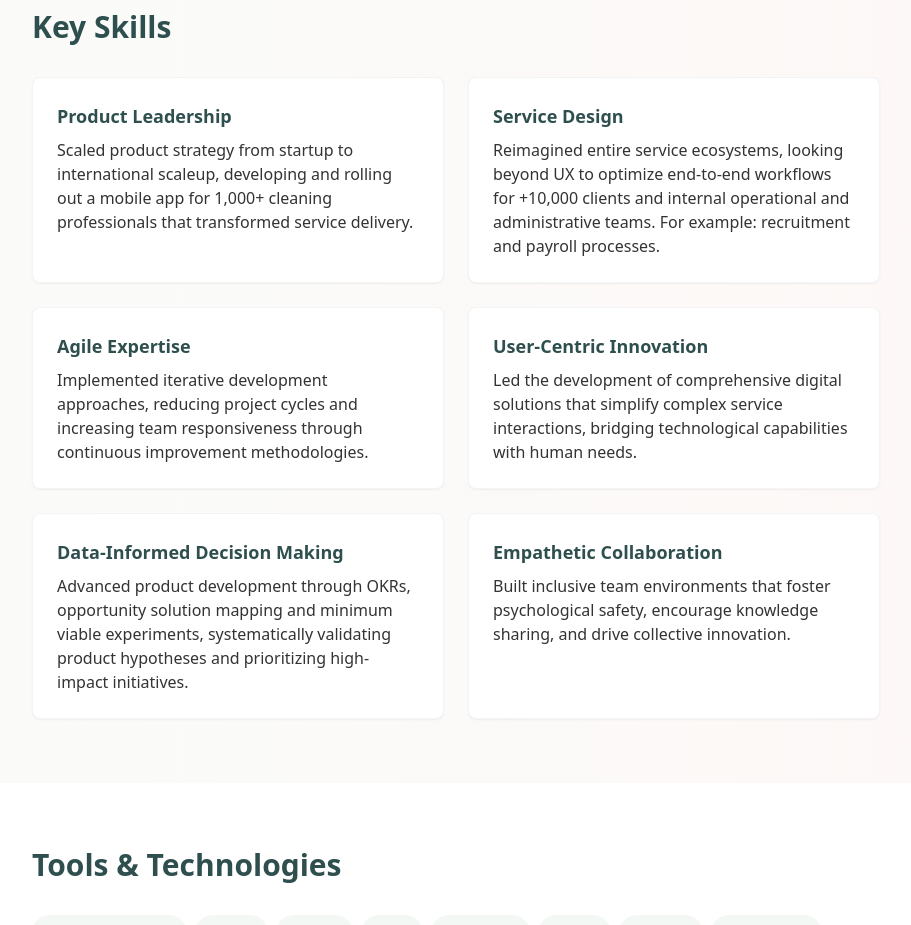
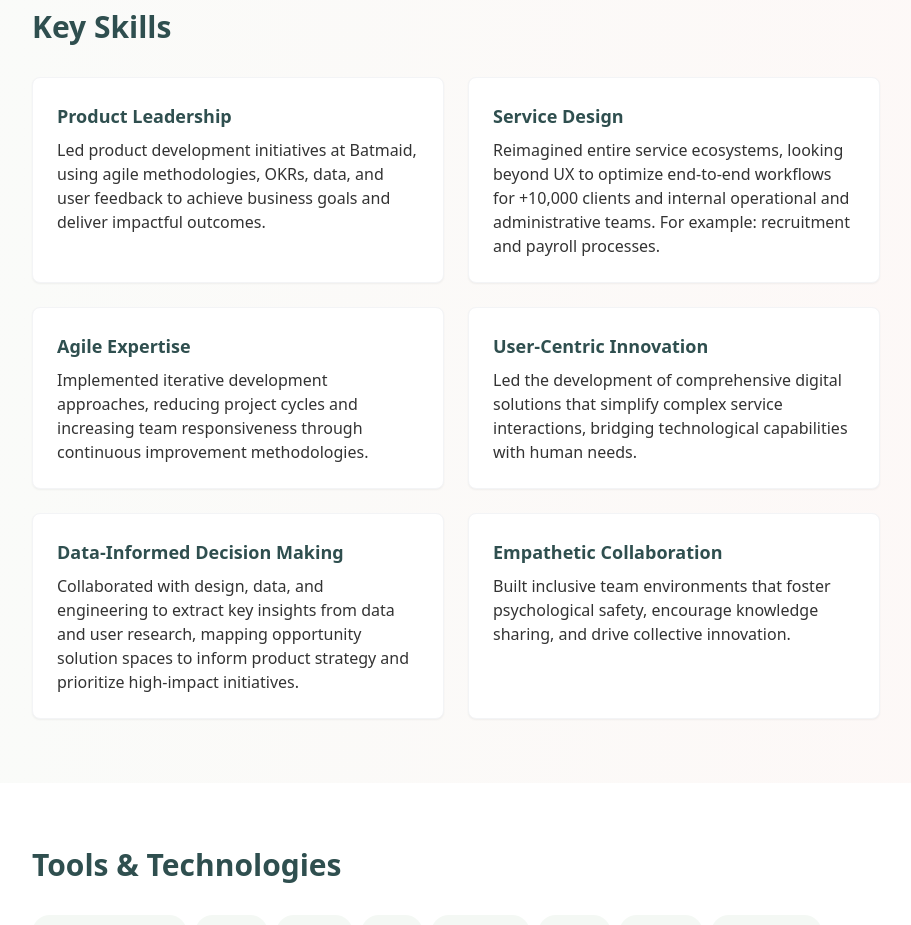
Before and after one commit to anupulu/anupulu.github.io, a Next.js app: page /about in a window 1280 px wide. Shown: the part 1040-1965 px from the top of the page, without its empty margins (184-1095 px from the left). Built offline with nearby package versions, Linux system fonts and the light colour scheme.

Commit message:
Content updates

```diff
--- a/app/about/page.tsx
+++ b/app/about/page.tsx
@@ -12,7 +12,7 @@ export default function AboutPage() {
   const skills: Skill[] = [
     {
       title: "Product Leadership",
-      description: "Scaled product strategy from startup to international scaleup, developing and rolling out a mobile app for 1,000+ cleaning professionals that transformed service delivery."
+      description: "Led product development initiatives at Batmaid, using agile methodologies, OKRs, data, and user feedback to achieve business goals and deliver impactful outcomes."
     },
     {
       title: "Service Design",
@@ -28,7 +28,7 @@ export default function AboutPage() {
     },
     {
       title: "Data-Informed Decision Making",
-      description: "Advanced product development through OKRs, opportunity solution mapping and minimum viable experiments, systematically validating product hypotheses and prioritizing high-impact initiatives."
+      description: "Collaborated with design, data, and engineering to extract key insights from data and user research, mapping opportunity solution spaces to inform product strategy and prioritize high-impact initiatives."
     },
     {
       title: "Empathetic Collaboration",
```
Also changed, not shown: 2 other files (tests, documents, lock files or other folders).
